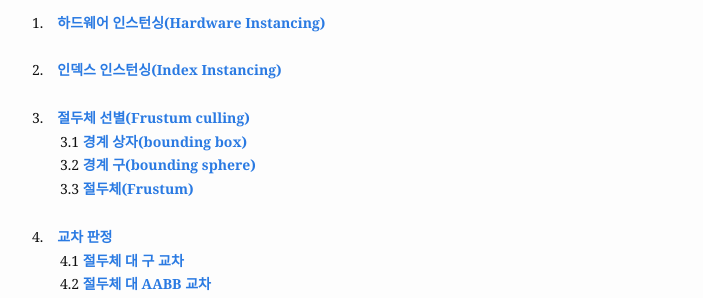
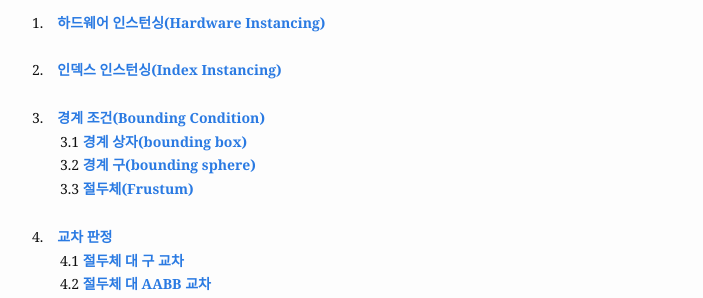
Before and after one commit to ognoej/Old_ognoej.github.io, a Jekyll site: the page built from _posts/2021-01-26-4.21.markdown, in a window 1280 px wide and 900 px high. Shown: the part 331-629 px from the top of the window, without its empty margins (288-991 px from the left). Built offline with Jekyll 4.4.1, drawn with Linux system fonts in a browser that asks for light colours; some of the changed text lies outside the part shown.

Commit message:
post added

```diff
--- a/_posts/2021-01-26-4.21.markdown
+++ b/_posts/2021-01-26-4.21.markdown
@@ -7,7 +7,7 @@ categories: jekyll update
 #### Table of Contents
 1.　[**하드웨어 인스턴싱(Hardware Instancing)**](#1-하드웨어-인스턴싱hardware-instancing)<br><br />
 2.　[**인덱스 인스턴싱(Index Instancing)**](#2-인덱스-인스턴싱index-instancing)<br /><br />
-3.　[**절두체 선별(Frustum culling)**](#3-절두체-선별frustum-culling)<br />
+3.　[**경계 조건(Bounding Condition)**](#3-경계-조건bounding-condition)<br />
     　　3.1 [**경계 상자(bounding box)**](#31-경계-상자bounding-box)<br>
     　　3.2 [**경계 구(bounding sphere)**](#32-경계-구bounding-sphere)<br>
     　　3.3 [**절두체(Frustum)**](#33-절두체frustum)<br><br />
@@ -85,7 +85,7 @@ FrameResource::FrameResource(ID3D12Device* device, UINT passCount, UINT maxInsta
 
 <br><br><br><br><br><br>
 
-### **3. 절두체 선별(Frustum culling)**
+### **3. 경계 조건(Bounding Condition)**
 - 절두체 선별을 구현하려면 경계 입체와 절두체의 수학적 표현으로 근사하여야 한다.
 - DirectXMath에서 제공하는 DirectXCollision에 담긴 충돌 라이브러리를 사용해 경계 상자(bounding box)를 구현할 수 있다.
 - 이 라이브러리는 반직선 대 삼각형 교차와 반직선 대 상자 교차, 상자 대 평면 등 다양한 조합의 교차 판정 매서드를 제공한다.
```
